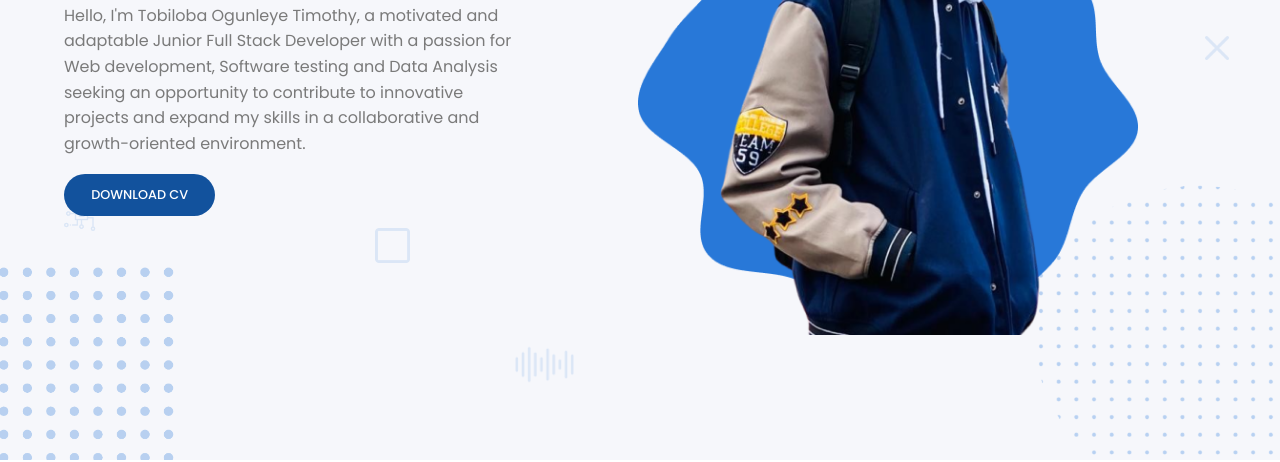
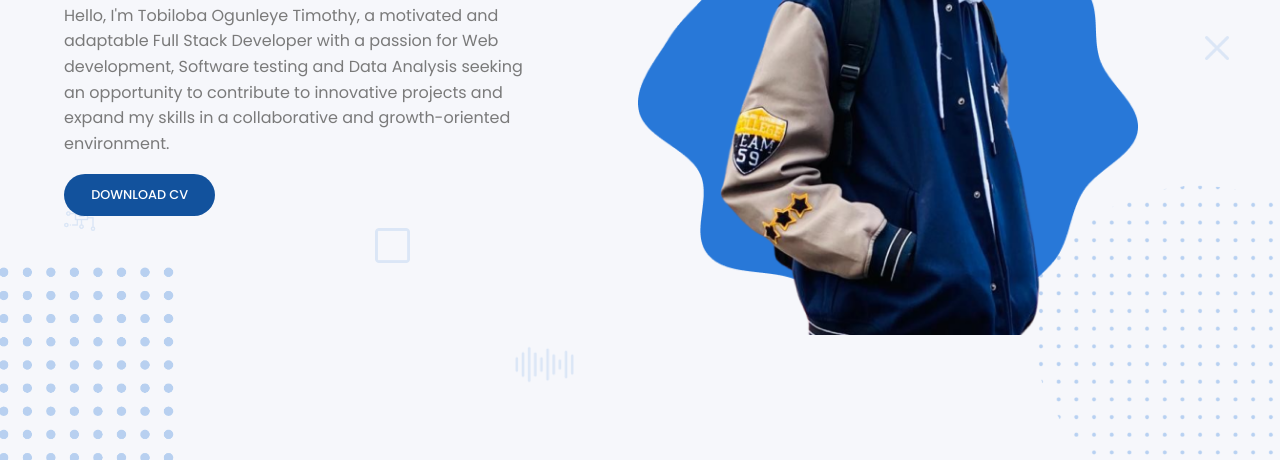
Before and after one commit to Tobexxy/portfolio.github.io, a plain HTML site: page index.html in a window 1280 px wide. Shown: the part 340-802 px from the top of the page. Drawn offline with nearby package versions, Linux system fonts and the light colour scheme.

Commit message:
portfolio

```diff
--- a/index.html
+++ b/index.html
@@ -80,7 +80,7 @@
             <div class="column-1">
               <h1 class="header-title">Tobi Ogunleye</h1>
               <p class="text">
-                Hello, I'm Tobiloba Ogunleye Timothy, a motivated and adaptable Junior
+                Hello, I'm Tobiloba Ogunleye Timothy, a motivated and adaptable
               Full Stack Developer with a passion for Web development, Software testing and Data Analysis seeking an
               opportunity to contribute to innovative projects and expand my skills in a
               collaborative and growth-oriented environment.
```
